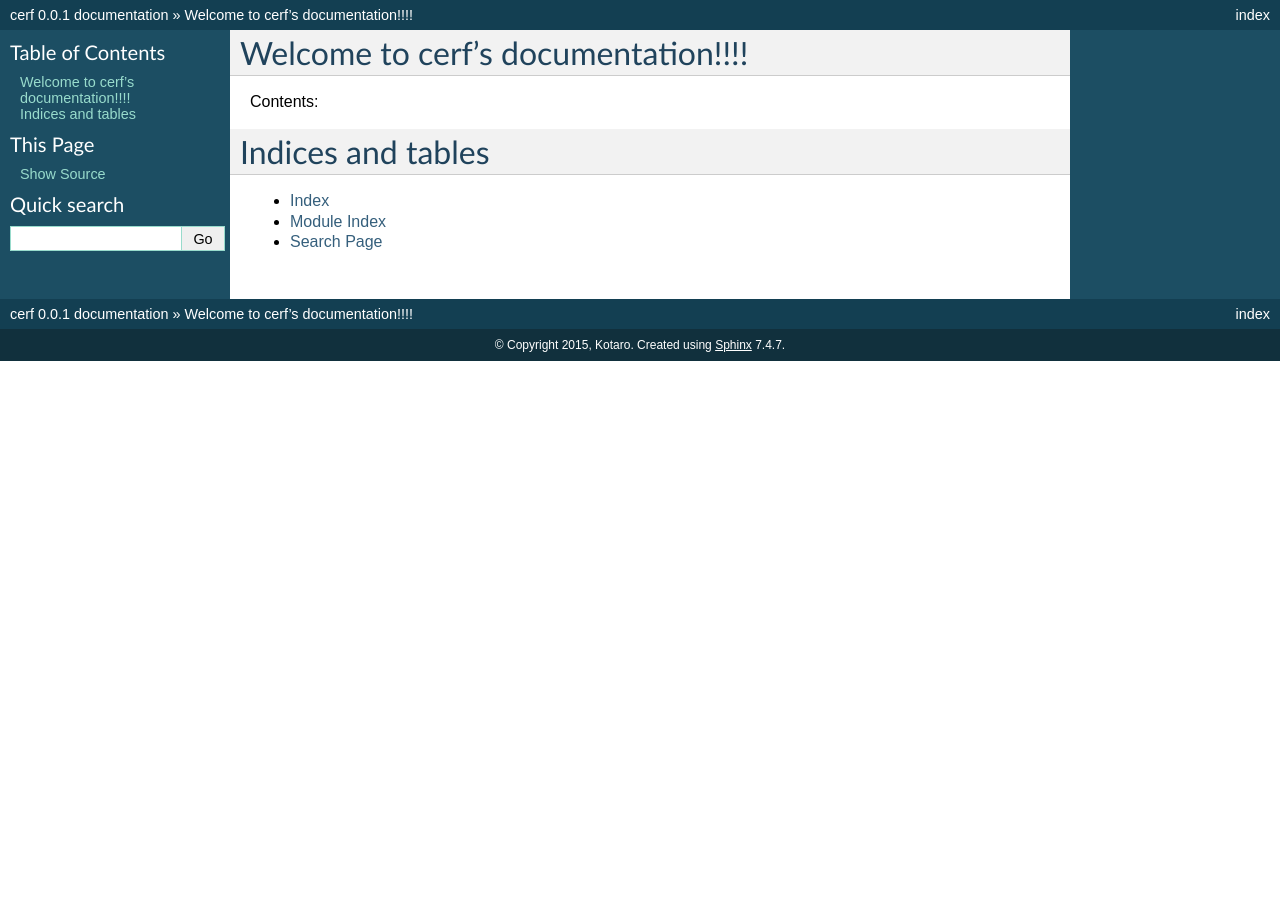
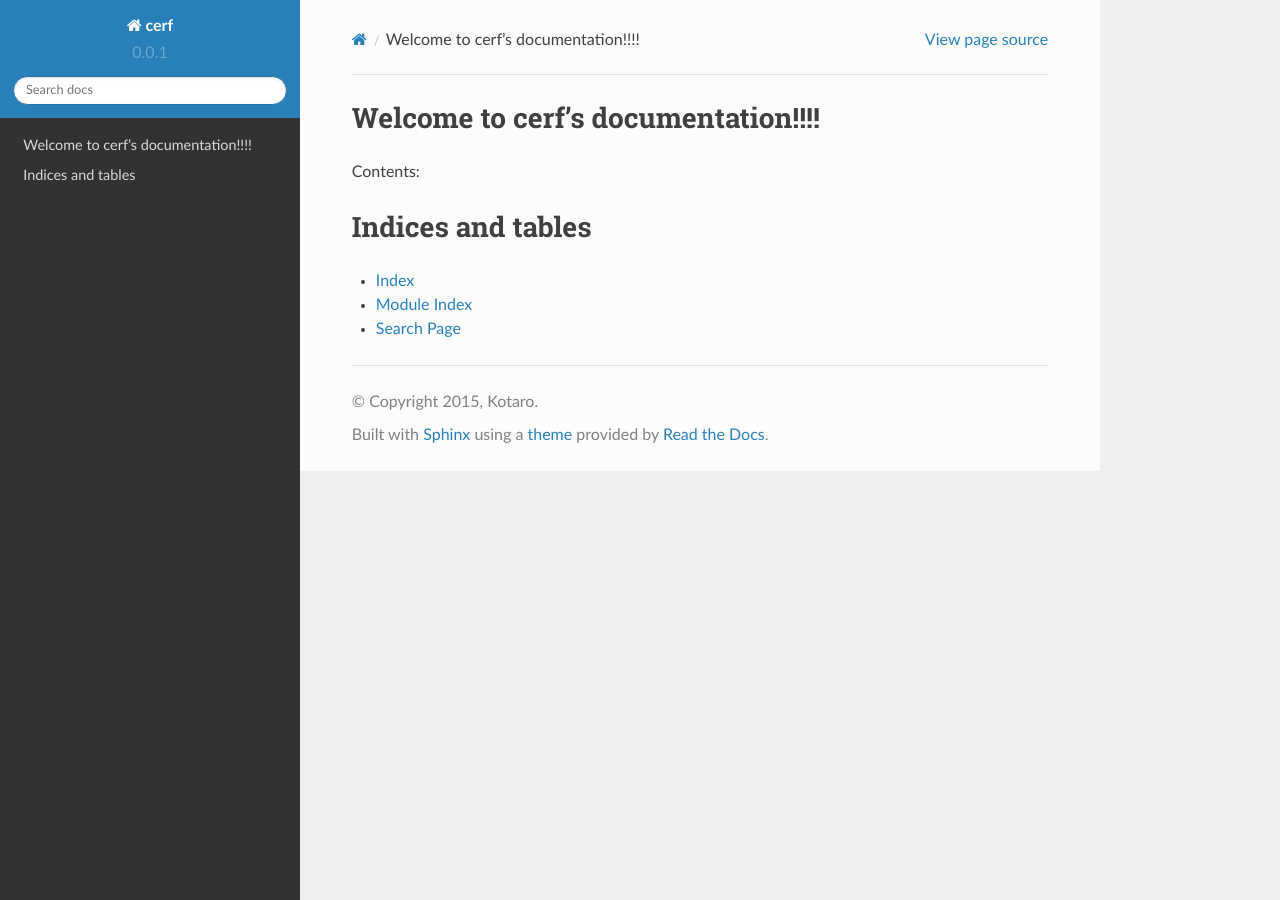
Before and after one commit to kotarotanahashi/cerf, a Sphinx documentation site: the page built from docs/index.rst, in a window 1280 px wide. Built offline with Sphinx 7.4.7 and the Read the Docs theme 2.0.0, drawn with Linux system fonts in a browser that asks for light colours.

Commit message:
change theme

```diff
--- a/docs/conf.py
+++ b/docs/conf.py
@@ -118,7 +118,7 @@ todo_include_todos = True
 
 # The theme to use for HTML and HTML Help pages.  See the documentation for
 # a list of builtin themes.
-html_theme = 'classic'
+html_theme = 'sphinx_rtd_theme'
 
 # Theme options are theme-specific and customize the look and feel of a theme
 # further.  For a list of options available for each theme, see the
```
